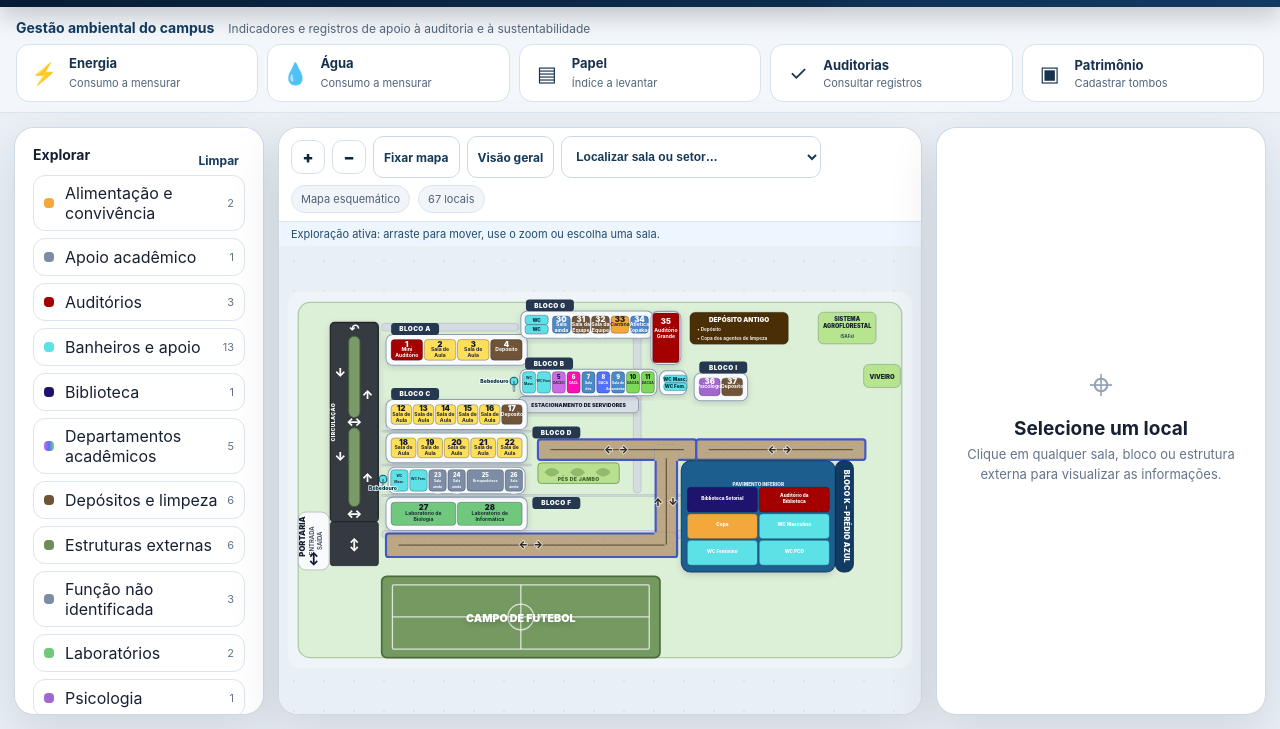
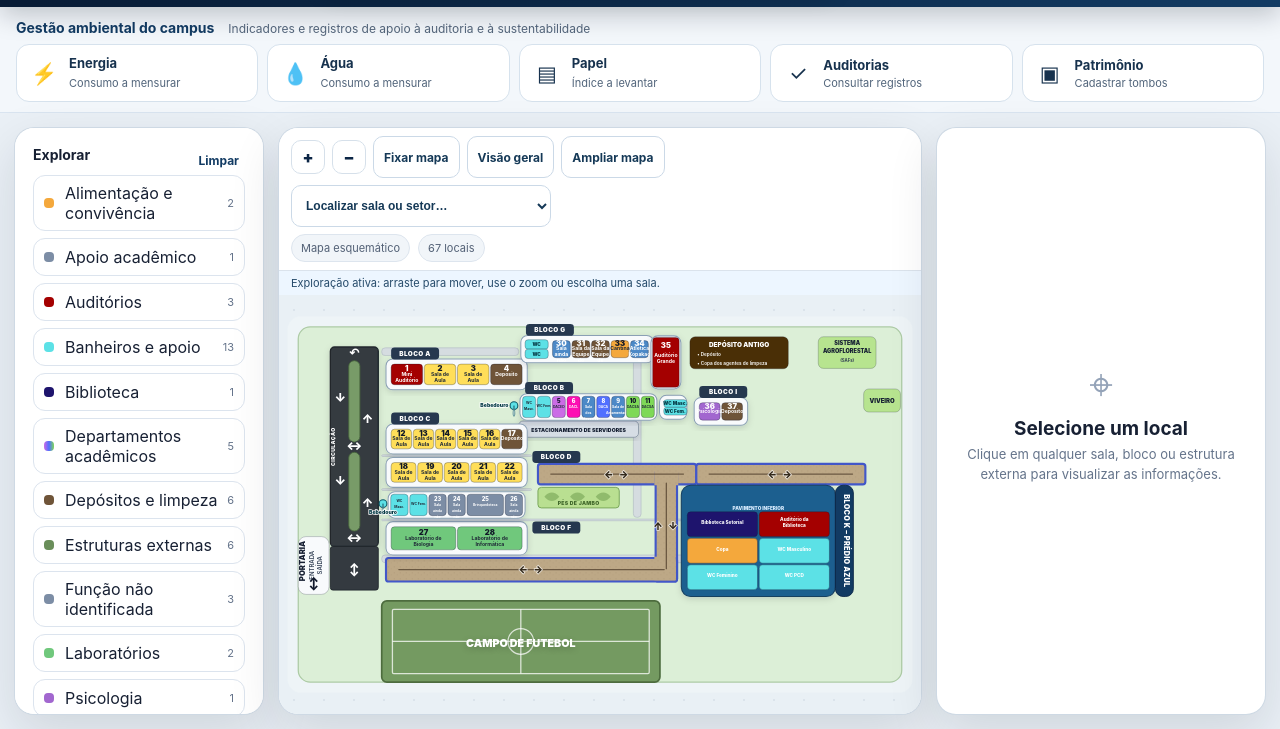
Before and after one commit to edryanZ/Campus-Jorge-Vassilakis, a plain HTML site: page index.html in a window 1280 px wide. Shown: the part 71-800 px from the top of the page. Drawn offline with nearby package versions, Linux system fonts and the light colour scheme.

Commit message:
feat(mapa): botão acessível para ampliar e fechar mapa

```diff
--- a/index.html
+++ b/index.html
@@ -109,6 +109,7 @@
           </div>
           <button id="mapMoveToggle" class="map-tool-button" type="button" aria-pressed="false">Explorar mapa</button>
           <button id="mapResetBtn" class="map-tool-button" type="button">Visão geral</button>
+          <button id="mapExpandBtn" class="map-tool-button" type="button" aria-expanded="false" aria-controls="mapViewport">Ampliar mapa</button>
           <label class="sr-only" for="mapLocationPicker">Localizar uma sala ou setor</label>
           <select id="mapLocationPicker" class="map-location-picker" aria-label="Localizar uma sala ou setor">
             <option value="">Localizar sala ou setor…</option>
```
